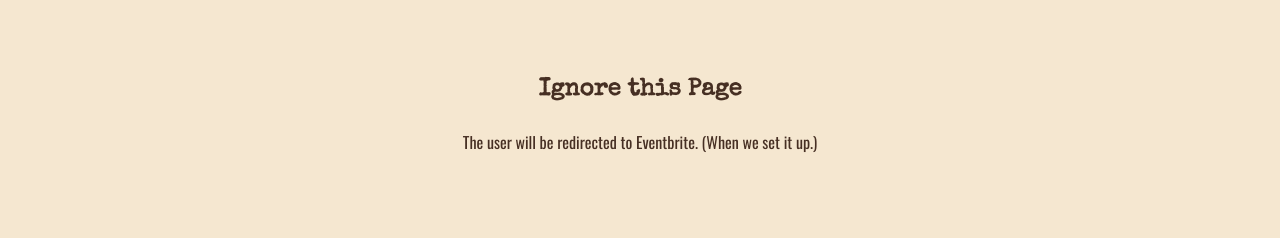
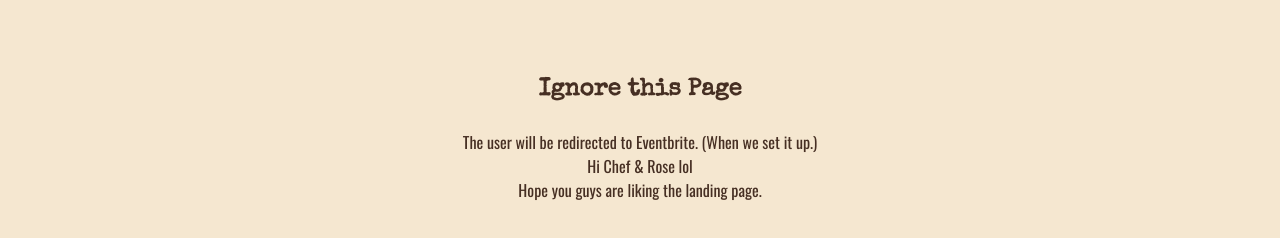
Before and after one commit to nicholasxdavis/adovada, a plain HTML site: page redirect.html in a window 1280 px wide. Shown: the part 166-404 px from the top of the page. Drawn offline with nearby package versions, Linux system fonts and the light colour scheme; a web font is replaced by a local one.

Commit message:
Update redirect.html

```diff
--- a/redirect.html
+++ b/redirect.html
@@ -92,7 +92,7 @@
     <main class="max-w-7xl mx-auto px-4 sm:px-6 lg:px-8 py-12">
                <div class="western-card p-8 rounded-lg text-center max-w-4xl mx-auto">
                 <h3 class="font-special text-2xl font-bold text-adobrown mb-6">Ignore this Page</h3>
-                <p class="text-adobrown mb-8">The user will be redirected to Eventbrite. (When we set it up.)</p>
+                <p class="text-adobrown mb-8">The user will be redirected to Eventbrite. (When we set it up.)<br> Hi Chef & Rose lol<br> Hope you guys are liking the landing page.</p>
 </div>
     </main>
 
```
